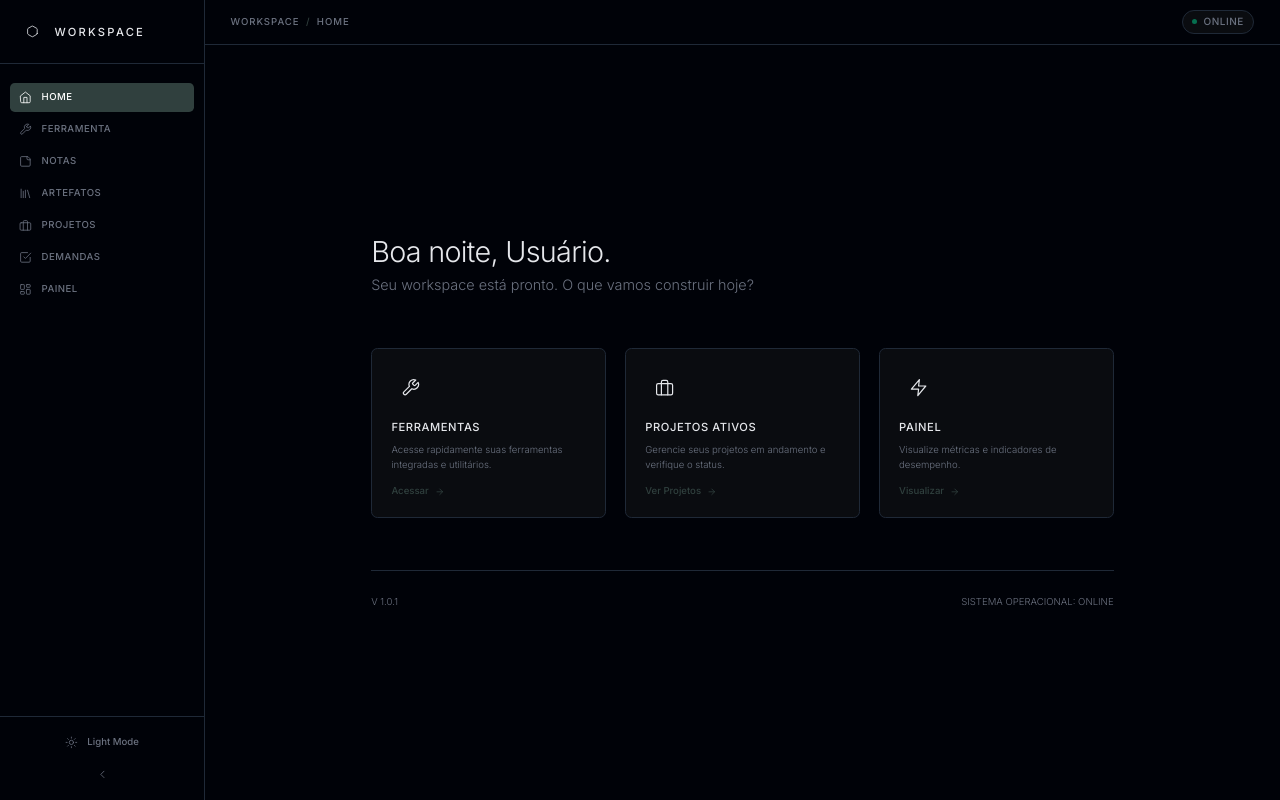
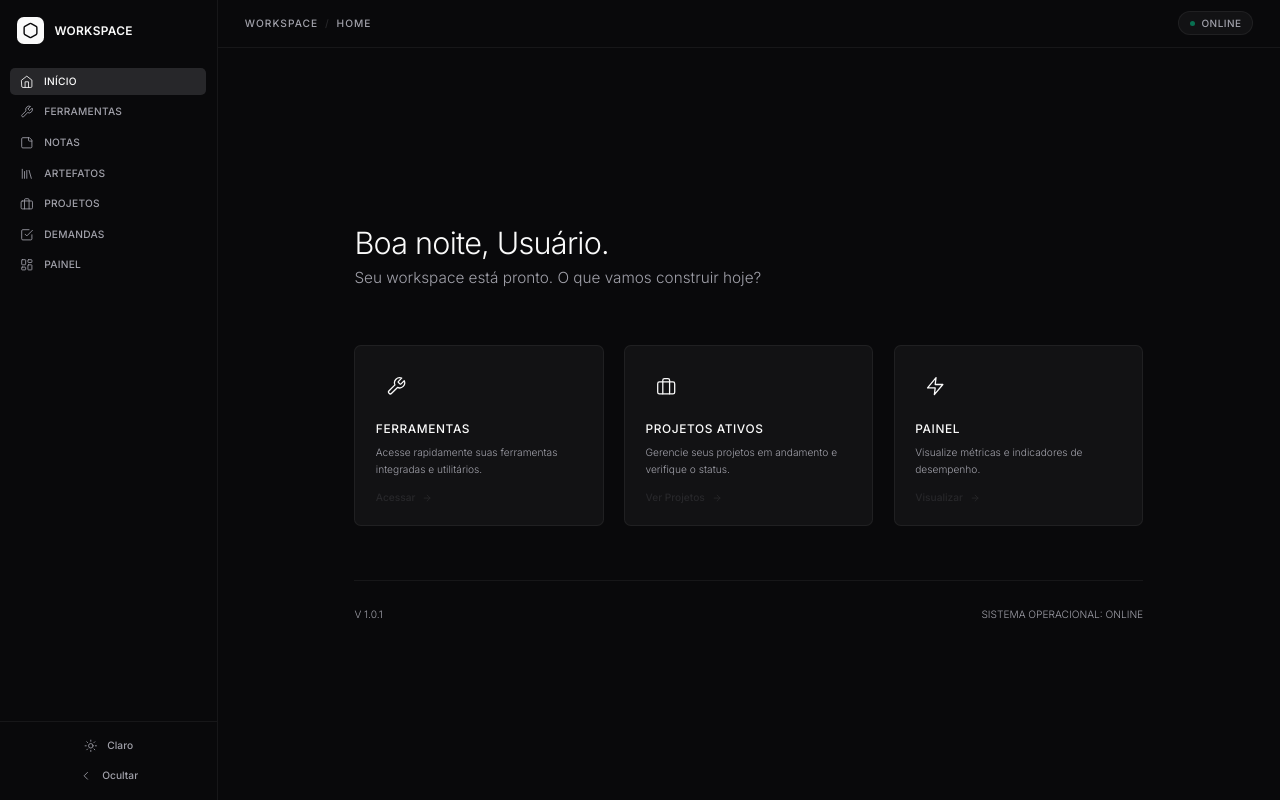
Before and after one commit to teca-admin/workspace-project, a React (Vite) app: page / in a window 1280 px wide. Built offline with nearby package versions, Linux system fonts and the light colour scheme; no server answers.

Commit message:
refactor: Adjust color palette and sidebar layout
Updates the color palette for a cleaner, more minimalist aesthetic in both light and dark modes. Refines the sidebar's width and transition for a smoother user experience.

```diff
--- a/components/Sidebar.tsx
+++ b/components/Sidebar.tsx
@@ -24,10 +24,9 @@ interface SidebarProps {
   toggleTheme: () => void;
 }
 
-// Order updated to include NOTES and ARTEFATOS
 const navItems: NavItem[] = [
-  { id: View.HOME, label: 'HOME', icon: Home },
-  { id: View.TOOLS, label: 'FERRAMENTA', icon: Wrench },
+  { id: View.HOME, label: 'INÍCIO', icon: Home },
+  { id: View.TOOLS, label: 'FERRAMENTAS', icon: Wrench },
   { id: View.NOTES, label: 'NOTAS', icon: StickyNote },
   { id: View.ARTIFACTS, label: 'ARTEFATOS', icon: Library },
   { id: View.PROJECTS, label: 'PROJETOS', icon: Briefcase },
@@ -46,27 +45,27 @@ const Sidebar: React.FC<SidebarProps> = ({
   return (
     <aside
       className={`
-        relative flex flex-col h-full bg-workspace-main border-r border-workspace-border transition-all duration-300 ease-out z-20
-        ${isOpen ? 'w-64' : 'w-20'}
+        relative flex flex-col h-full bg-workspace-main border-r border-workspace-border transition-all duration-300 ease-in-out z-20
+        ${isOpen ? 'w-64' : 'w-[70px]'}
       `}
     >
       {/* Header / Logo Area */}
-      <div className="flex items-center justify-between px-6 h-20 border-b border-workspace-border">
-        <div className={`flex items-center gap-3 transition-opacity duration-300 ${isOpen ? 'opacity-100' : 'opacity-0 w-0 overflow-hidden'}`}>
-          <div className="flex items-center justify-center w-8 h-8 bg-workspace-accent/10 rounded-md">
-            <Hexagon className="w-4 h-4 text-workspace-text stroke-[1.5]" />
+      <div className="flex items-center px-5 h-14 mb-4 mt-2">
+        <div className={`flex items-center gap-3 transition-opacity duration-300 overflow-hidden ${isOpen ? 'opacity-100' : 'opacity-0 w-0'}`}>
+          <div className="flex items-center justify-center w-8 h-8 bg-workspace-text text-workspace-main rounded-lg">
+            <Hexagon className="w-5 h-5 stroke-[2]" />
           </div>
-          <span className="font-medium text-sm tracking-[0.2em] text-workspace-text whitespace-nowrap">WORKSPACE</span>
+          <span className="font-semibold text-sm tracking-wide text-workspace-text whitespace-nowrap">WORKSPACE</span>
         </div>
         {!isOpen && (
            <div className="w-full flex justify-center">
-             <Hexagon className="w-5 h-5 text-workspace-muted stroke-[1.5]" />
+             <Hexagon className="w-6 h-6 text-workspace-text stroke-[1.5]" />
            </div>
         )}
       </div>
 
       {/* Navigation */}
-      <nav className="flex-1 px-3 py-6 space-y-1">
+      <nav className="flex-1 px-3 space-y-1">
         {navItems.map((item) => {
           const isActive = currentView === item.id;
           return (
@@ -74,33 +73,30 @@ const Sidebar: React.FC<SidebarProps> = ({
               key={item.id}
               onClick={() => setCurrentView(item.id)}
               className={`
-                flex items-center w-full px-3 py-2.5 rounded-md transition-all duration-200 group relative focus:outline-none
+                flex items-center w-full px-3 py-2 rounded-md transition-all duration-200 group relative focus:outline-none
                 ${isActive
-                  ? 'bg-workspace-accent text-white shadow-sm'
-                  : 'text-workspace-muted hover:bg-workspace-accent-hover hover:text-workspace-text'
+                  ? 'bg-workspace-accent text-workspace-text shadow-sm ring-1 ring-white/5'
+                  : 'text-workspace-muted hover:bg-workspace-surface hover:text-workspace-text'
                 }
                 ${isOpen ? 'justify-start' : 'justify-center'}
               `}
             >
               <item.icon
                 className={`
-                  w-4 h-4 stroke-[1.5] transition-colors
-                  ${isActive ? 'text-white' : 'text-workspace-muted group-hover:text-workspace-text'}
+                  w-4 h-4 stroke-[1.5] transition-colors shrink-0
+                  ${isActive ? 'text-workspace-text' : 'text-workspace-muted group-hover:text-workspace-text'}
                 `}
               />
 
-              <span
-                className={`
-                  ml-3 text-xs font-medium tracking-wider transition-all duration-300 overflow-hidden whitespace-nowrap
-                  ${isOpen ? 'opacity-100 w-auto' : 'opacity-0 w-0'}
-                `}
-              >
-                {item.label}
-              </span>
+              {isOpen && (
+                <span className="ml-3 text-xs font-medium tracking-wide whitespace-nowrap animate-fade-in">
+                  {item.label}
+                </span>
+              )}
 
               {/* Tooltip for collapsed state */}
               {!isOpen && (
-                <div className="absolute left-14 px-3 py-1.5 bg-workspace-surface border border-workspace-border text-workspace-text text-[10px] tracking-wide rounded-md opacity-0 group-hover:opacity-100 pointer-events-none transition-opacity z-50 whitespace-nowrap shadow-xl">
+                <div className="absolute left-12 ml-2 px-2 py-1 bg-workspace-text text-workspace-main text-[10px] font-medium rounded opacity-0 group-hover:opacity-100 pointer-events-none transition-opacity z-50 whitespace-nowrap shadow-xl translate-x-1">
                   {item.label}
                 </div>
               )}
@@ -109,16 +105,16 @@ const Sidebar: React.FC<SidebarProps> = ({
         })}
       </nav>
 
-      {/* Footer Actions: Theme Toggle & Collapse */}
-      <div className="p-4 border-t border-workspace-border flex flex-col gap-2">
+      {/* Footer Actions */}
+      <div className="p-3 border-t border-workspace-border flex flex-col gap-1">
         {/* Theme Toggle */}
         <button
           onClick={toggleTheme}
           className={`
-            flex items-center justify-center w-full p-2 rounded-md text-workspace-muted hover:bg-workspace-accent-hover hover:text-workspace-text transition-colors focus:outline-none
+            flex items-center justify-center w-full p-2 rounded-md text-workspace-muted hover:bg-workspace-surface hover:text-workspace-text transition-colors focus:outline-none
             ${!isOpen && 'aspect-square'}
           `}
-          title={isDarkMode ? "Mudar para modo claro" : "Mudar para modo escuro"}
+          title={isDarkMode ? "Modo Claro" : "Modo Escuro"}
         >
           {isDarkMode ? (
             <Sun className="w-4 h-4 stroke-[1.5]" />
@@ -128,7 +124,7 @@ const Sidebar: React.FC<SidebarProps> = ({
 
           {isOpen && (
             <span className="ml-3 text-xs font-medium">
-              {isDarkMode ? 'Light Mode' : 'Dark Mode'}
+              {isDarkMode ? 'Claro' : 'Escuro'}
             </span>
           )}
         </button>
@@ -136,9 +132,14 @@ const Sidebar: React.FC<SidebarProps> = ({
         {/* Sidebar Toggle */}
         <button
           onClick={toggleSidebar}
-          className="flex items-center justify-center w-full p-2 rounded-md text-workspace-muted hover:bg-workspace-accent-hover hover:text-workspace-text transition-colors focus:outline-none"
+          className="flex items-center justify-center w-full p-2 rounded-md text-workspace-muted hover:bg-workspace-surface hover:text-workspace-text transition-colors focus:outline-none"
         >
-          {isOpen ? <ChevronLeft className="w-4 h-4 stroke-[1.5]" /> : <ChevronRight className="w-4 h-4 stroke-[1.5]" />}
+          {isOpen ? (
+             <>
+               <ChevronLeft className="w-4 h-4 stroke-[1.5]" />
+               <span className="ml-3 text-xs font-medium">Ocultar</span>
+             </>
+          ) : <ChevronRight className="w-4 h-4 stroke-[1.5]" />}
         </button>
       </div>
     </aside>
--- a/index.html
+++ b/index.html
@@ -5,37 +5,39 @@
     <meta name="viewport" content="width=device-width, initial-scale=1.0" />
     <title>Workspace Minimalista</title>
     <script src="https://cdn.tailwindcss.com"></script>
-    <link href="https://fonts.googleapis.com/css2?family=Inter:wght@300;400;500;600;700;800&display=swap" rel="stylesheet">
+    <link href="https://fonts.googleapis.com/css2?family=Inter:wght@300;400;500;600&display=swap" rel="stylesheet">
     <style>
       :root {
-        /* Light Mode Palette (Default) */
-        --bg-main: #F3F4F6;       /* Gray 100 */
-        --bg-surface: #FFFFFF;    /* White */
-        --border-color: #E5E7EB;  /* Gray 200 */
-        --accent: #30403E;        /* Dark Green */
-        --accent-hover: #E2E8F0;  /* Gray 200 */
-        --text-main: #111827;     /* Gray 900 */
-        --text-muted: #6B7280;    /* Gray 500 */
-        --scrollbar-track: #F3F4F6;
-        --scrollbar-thumb: #D1D5DB;
+        /* Light Mode Palette (Clean & Airy) */
+        --bg-main: #ffffff;
+        --bg-surface: #f4f4f5;    /* Zinc 100 */
+        --border-color: #e4e4e7;  /* Zinc 200 */
+        --accent: #18181b;        /* Zinc 900 (Black for high contrast actions) */
+        --accent-hover: #f4f4f5;
+        --text-main: #09090b;
+        --text-muted: #71717a;
+        --scrollbar-track: #ffffff;
+        --scrollbar-thumb: #e4e4e7;
       }
 
-      /* Dark Mode Override using class selector for higher specificity */
+      /* Dark Mode Override (Deep & Minimalist) */
       .dark {
-        --bg-main: #000208;
-        --bg-surface: #0a0c10;
-        /* Using solid dark gray instead of transparent white to avoid 'white border' look */
-        --border-color: #1F2937;
-        --accent: #30403E;
-        --accent-hover: rgba(48, 64, 62, 0.2);
-        --text-main: #e5e7eb;
-        --text-muted: #6b7280;
-        --scrollbar-track: #000208;
-        --scrollbar-thumb: #30403E;
+        --bg-main: #09090b;       /* Zinc 950 - Deep black */
+        --bg-surface: #121214;    /* Slightly elevated surface */
+
+        /* CORREÇÃO DA BORDA: Usando transparência sutil ao invés de cinza sólido para evitar o "efeito branco" */
+        --border-color: rgba(255, 255, 255, 0.06);
+
+        --accent: #27272a;        /* Zinc 800 - Subtle active state */
+        --accent-hover: rgba(255, 255, 255, 0.03);
+        --text-main: #fafafa;     /* Zinc 50 */
+        --text-muted: #a1a1aa;    /* Zinc 400 */
+        --scrollbar-track: #09090b;
+        --scrollbar-thumb: #27272a;
       }
 
       html {
-        font-size: 80%; /* Zoom out de 20% */
+        font-size: 85%; /* Ajuste fino para densidade de informação */
       }
 
       html, body {
@@ -47,29 +49,31 @@
         color: var(--text-main);
         overflow: hidden;
         transition: background-color 0.3s ease, color 0.3s ease;
+        -webkit-font-smoothing: antialiased;
+        -moz-osx-font-smoothing: grayscale;
       }
 
-      /* Global Focus Reset to remove white outlines on click */
+      /* Global Focus Reset */
       *, *:focus, *:active {
         outline: none !important;
         -webkit-tap-highlight-color: transparent;
-        box-shadow: none !important; /* Prevents focus rings implemented via box-shadow */
+        box-shadow: none !important;
       }
 
-      /* Custom Scrollbar using vars */
+      /* Minimalist Scrollbar */
       ::-webkit-scrollbar {
-        width: 8px;
-        height: 8px;
+        width: 6px;
+        height: 6px;
       }
       ::-webkit-scrollbar-track {
-        background: var(--scrollbar-track);
+        background: transparent;
       }
       ::-webkit-scrollbar-thumb {
         background: var(--scrollbar-thumb);
-        border-radius: 4px;
+        border-radius: 3px;
       }
       ::-webkit-scrollbar-thumb:hover {
-        background: var(--accent);
+        background: var(--text-muted);
       }
     </style>
     <script>
@@ -89,11 +93,11 @@
               }
             },
             animation: {
-              'fade-in': 'fadeIn 0.5s ease-out forwards',
+              'fade-in': 'fadeIn 0.4s cubic-bezier(0.16, 1, 0.3, 1) forwards',
             },
             keyframes: {
               fadeIn: {
-                '0%': { opacity: '0', transform: 'translateY(10px)' },
+                '0%': { opacity: '0', transform: 'translateY(5px)' },
                 '100%': { opacity: '1', transform: 'translateY(0)' },
               }
             }
```
